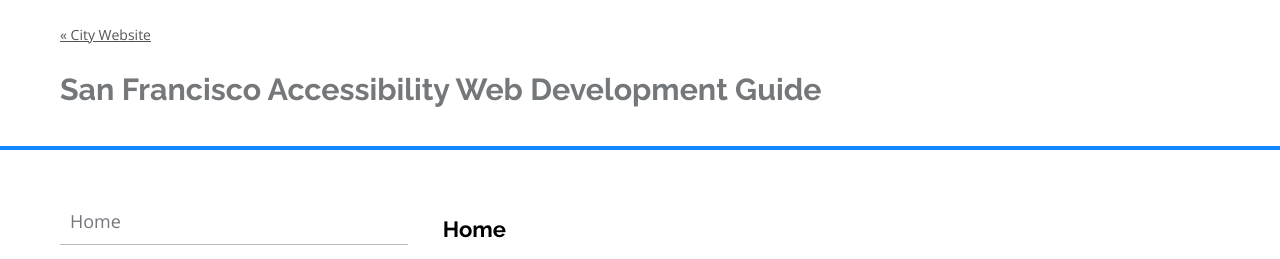
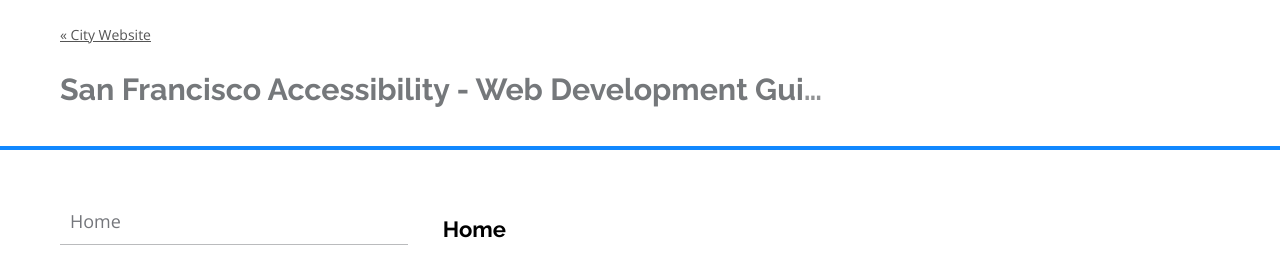
Before and after one commit to MODsf/MODsf.github.io, a Jekyll site: the page built from index.md, in a window 1280 px wide. Shown: the top 259 px of the page. Built offline with Jekyll 4.4.1, drawn with Linux system fonts in a browser that asks for light colours; nearby versions of some CDN libraries; library files that are not in the unit come from our copies; Markdown is read by kramdown in place of the engine named in the settings.

Commit message:
change title

```diff
--- a/_config.yml
+++ b/_config.yml
@@ -1,5 +1,5 @@
 markdown: redcarpet
-name: San Francisco Accessibility Web Development Guide
+name: San Francisco Accessibility - Web Development Guide
 exclude:
   - /vendor
 
```
